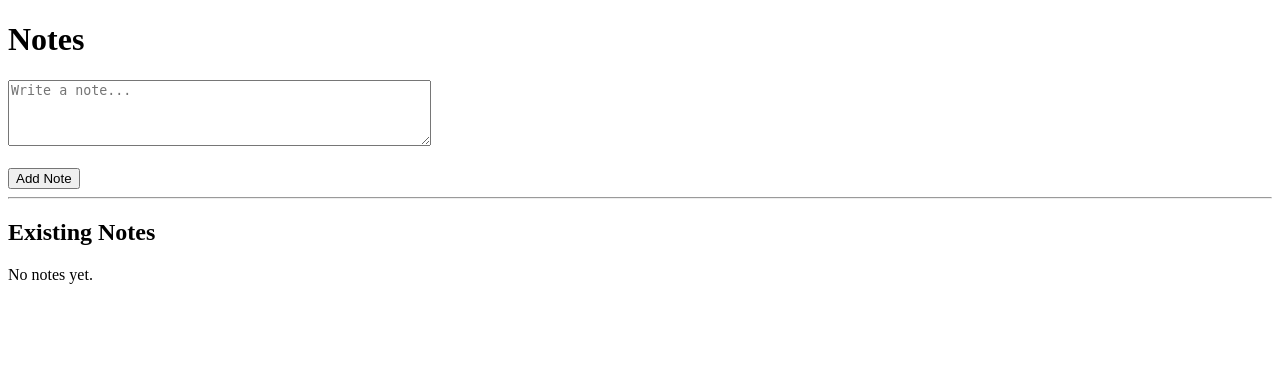
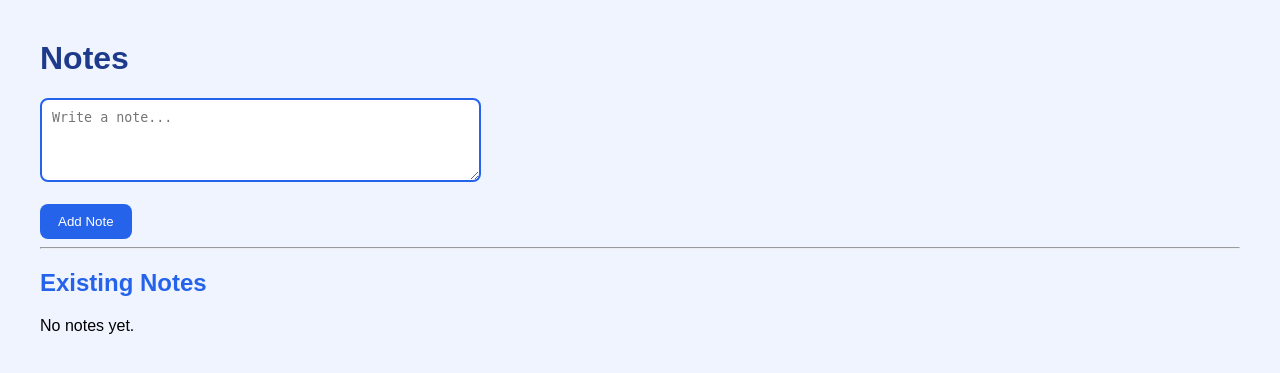
Before and after one commit to TassneemAmer/flask-notes-docker, a Flask app: page / in a window 1280 px wide. Shown: the top 373 px of the page. Run offline with Flask 3, Linux system fonts and the light colour scheme; data that the repository does not hold is empty.

Commit message:
Update notes app styling

```diff
--- a/app/templates/index.html
+++ b/app/templates/index.html
@@ -3,7 +3,47 @@
 <head>
     <meta charset="UTF-8">
     <title>Flask Notes App</title>
+
+    <style>
+        body {
+            background-color: #f0f4ff;
+            font-family: Arial, sans-serif;
+            margin: 40px;
+        }
+
+        h1 {
+            color: #1e3a8a;
+        }
+
+        h2 {
+            color: #2563eb;
+        }
+
+        textarea {
+            border: 2px solid #2563eb;
+            border-radius: 8px;
+            padding: 10px;
+        }
+
+        button {
+            background-color: #2563eb;
+            color: white;
+            border: none;
+            padding: 10px 18px;
+            border-radius: 8px;
+            cursor: pointer;
+        }
+
+        button:hover {
+            background-color: #1e40af;
+        }
+
+        li {
+            margin-bottom: 15px;
+        }
+    </style>
 </head>
+
 <body>
     <h1>Notes</h1>
 
```
